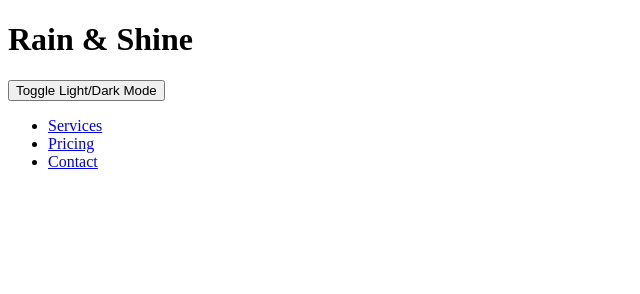
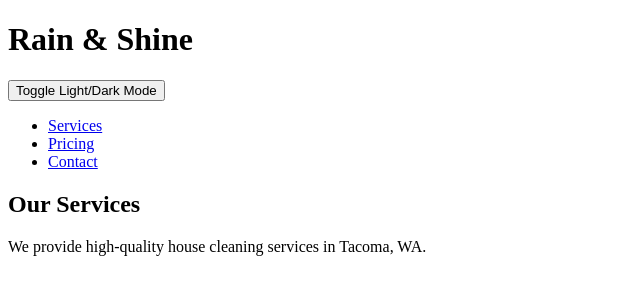
Before and after one commit to acedenop/Rain-and-Shine-Cleaning-Services, a plain HTML site: page index.html in a window 1280 px wide. Shown: the whole page, without its empty margins (0-640 px from the left). Drawn offline with Linux system fonts and the light colour scheme.

Commit message:
service section

```diff
--- a/index.html
+++ b/index.html
@@ -21,4 +21,9 @@
             <li><a href="#contact">Contact</a></li>
         </ul>
     </nav>
+
+    <section id="services">
+        <h2>Our Services</h2>
+        <p>We provide high-quality house cleaning services in Tacoma, WA.</p>
+    </section>
 </body>
```
